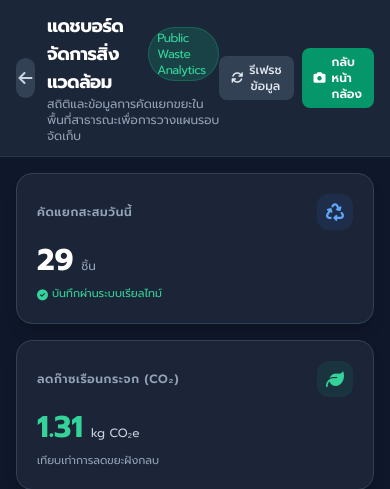
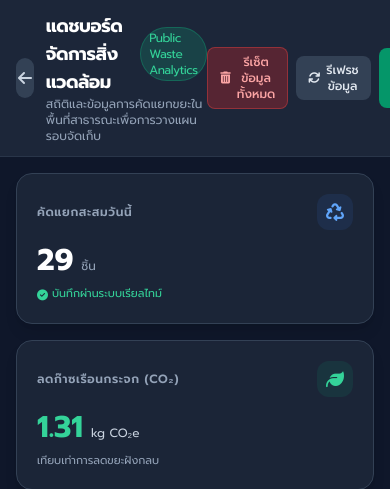
Before and after one commit to miklol5/Work_02, a FastAPI app: page /dashboard in a window 390 px wide; the page is wider, and only the part inside the window is pictured. Shown: the top 489 px of that part. Run offline with FastAPI, Linux system fonts and the light colour scheme; data comes from the database, SQL or seed files in the repository; some libraries are stand-ins or nearby versions.

Commit message:
Optimize requirements, add Dockerfile for free hosting, add dashboard reset/delete features

```diff
--- a/requirements.txt
+++ b/requirements.txt
@@ -1,7 +1,7 @@
 fastapi>=0.100.0
 uvicorn>=0.23.0
 ultralytics>=8.0.0
-opencv-python>=4.8.0
+opencv-python-headless>=4.8.0
 Pillow>=9.0.0
 jinja2>=3.0.0
 python-multipart>=0.0.6
--- a/templates/dashboard.html
+++ b/templates/dashboard.html
@@ -40,6 +40,10 @@
 
             <!-- Action Buttons -->
             <div class="flex items-center space-x-2">
+                <button onclick="resetAllData()" class="px-3 py-1.5 rounded-lg bg-red-600/30 hover:bg-red-600/50 border border-red-500/40 text-xs md:text-sm font-medium transition flex items-center gap-1.5 text-red-300">
+                    <i class="fa-solid fa-trash-can"></i>
+                    <span>รีเซ็ตข้อมูลทั้งหมด</span>
+                </button>
                 <button onclick="fetchDashboardData()" class="px-3 py-1.5 rounded-lg bg-slate-700 hover:bg-slate-600 text-xs md:text-sm font-medium transition flex items-center gap-1.5 text-slate-200">
                     <i class="fa-solid fa-arrows-rotate"></i>
                     <span>รีเฟรชข้อมูล</span>
@@ -178,11 +182,12 @@
                             <th class="py-3 px-4">ประเภทถัง</th>
                             <th class="py-3 px-4">ความมั่นใจ</th>
                             <th class="py-3 px-4">ผลกระทบ CO₂</th>
+                            <th class="py-3 px-4 text-center">จัดการ</th>
                         </tr>
                     </thead>
                     <tbody id="logsTableBody" class="divide-y divide-slate-700/60">
                         <tr>
-                            <td colspan="5" class="py-8 text-center text-slate-500">
+                            <td colspan="6" class="py-8 text-center text-slate-500">
                                 กำลังโหลดข้อมูล...
                             </td>
                         </tr>
@@ -327,7 +332,7 @@
             if (!recentLogs || recentLogs.length === 0) {
                 tbody.innerHTML = `
                     <tr>
-                        <td colspan="5" class="py-8 text-center text-slate-500">
+                        <td colspan="6" class="py-8 text-center text-slate-500">
                             ยังไม่มีประวัติการตรวจจับในระบบ
                         </td>
                     </tr>
@@ -355,8 +360,44 @@
                     <td class="py-3 px-4 text-slate-300">
                         ${log.co2_saved_g > 0 ? `+${log.co2_saved_g}g CO₂` : '-'}
                     </td>
+                    <td class="py-3 px-4 text-center">
+                        <button onclick="deleteLog(${log.id})" class="p-1 px-2 rounded-lg bg-red-500/10 hover:bg-red-500/20 border border-red-500/30 text-red-400 transition" title="ลบรายการนี้">
+                            <i class="fa-solid fa-trash text-xs"></i>
+                        </button>
+                    </td>
                 </tr>
             `).join('');
+        }
+
+        async function deleteLog(id) {
+            if (!confirm('ต้องการลบประวัติรายการนี้ใช่หรือไม่?')) return;
+            try {
+                const res = await fetch(`/api/logs/delete/${id}`, { method: 'POST' });
+                const json = await res.json();
+                if (json.status === 'success') {
+                    fetchDashboardData();
+                } else {
+                    alert('ไม่สามารถลบข้อมูลได้: ' + json.message);
+                }
+            } catch (err) {
+                alert('เกิดข้อผิดพลาดในการเชื่อมต่อ');
+            }
+        }
+
+        async function resetAllData() {
+            if (!confirm('คำเตือน: คุณต้องการลบและรีเซ็ตประวัติการตรวจจับทั้งหมดใช่หรือไม่? (การกระทำนี้ไม่สามารถย้อนกลับได้)')) return;
+            try {
+                const res = await fetch('/api/logs/reset', { method: 'POST' });
+                const json = await res.json();
+                if (json.status === 'success') {
+                    alert('รีเซ็ตข้อมูลทั้งหมดเรียบร้อยแล้ว');
+                    fetchDashboardData();
+                } else {
+                    alert('ไม่สามารถรีเซ็ตได้: ' + json.message);
+                }
+            } catch (err) {
+                alert('เกิดข้อผิดพลาดในการเชื่อมต่อ');
+            }
         }
 
         // Initial fetch and auto-refresh every 10 seconds
```
Also changed, not shown: 3 other files.
